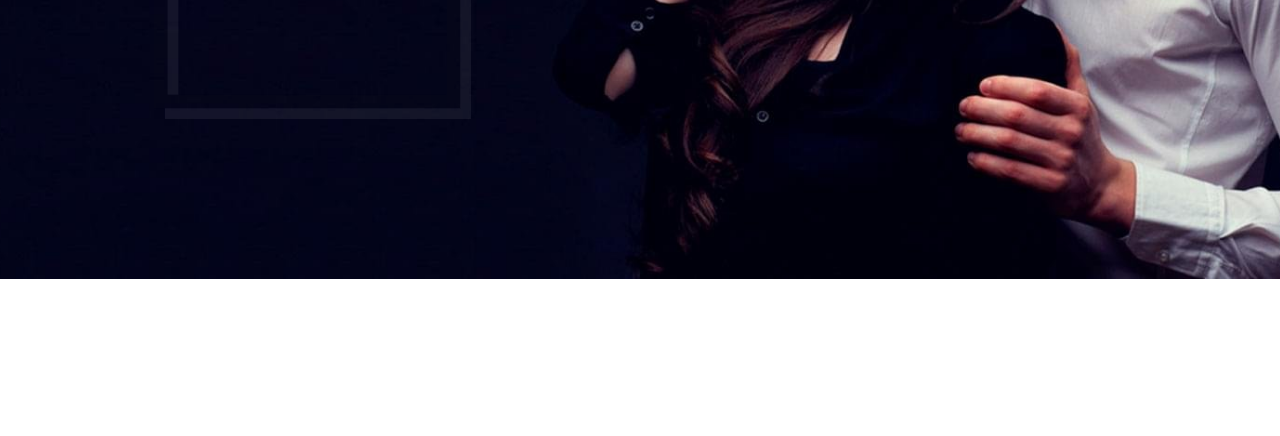
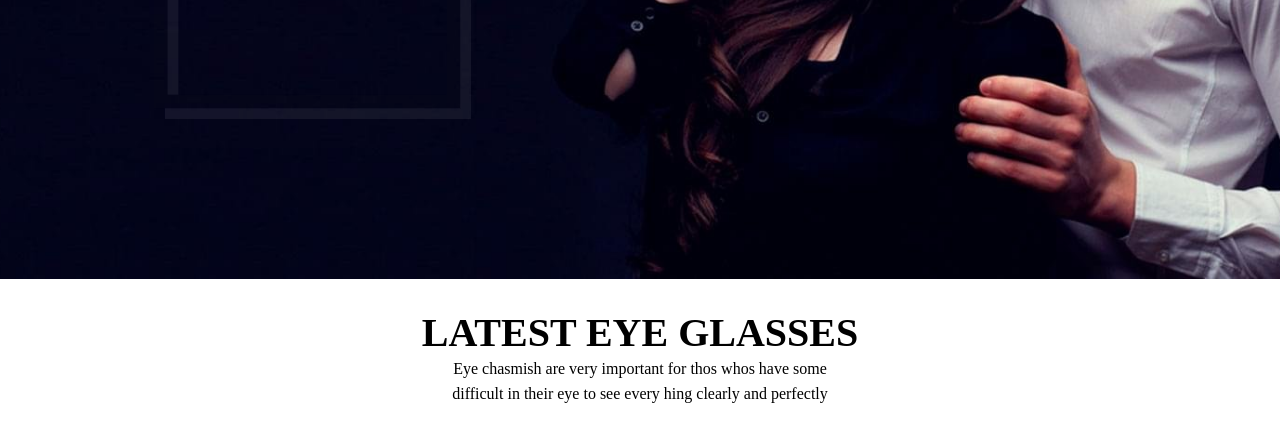
Before and after one commit to shakil-1/Sunglass, a plain HTML site: page index.html in a window 1280 px wide. Shown: the part 521-957 px from the top of the page. Before the commit the page ends 800 px from the top, so only its background shows below. Drawn offline with Linux system fonts and the light colour scheme.

Commit message:
text heading added

```diff
--- a/index.html
+++ b/index.html
@@ -13,8 +13,8 @@
     <div class="banner">
       <div class="banner1">
         <div class="nav-content">
-          <div style="padding:10px">
-            <h3>Unbelievable low prices</h3>
+          <div style="padding: 10px">
+            <h3 >Unbelievable low prices</h3>
             <h1>
               GLASSES FOR <br />
               MEN & WOMEN
@@ -24,5 +24,15 @@
         </div>
       </div>
     </div>
+    <!-- LATEST EYE GLASSES -->
+    <div style="padding: 30px 0;">
+      <div>
+        <h2 class="heading-1">LATEST EYE GLASSES</h2>
+        <p class="heading-2">
+          Eye chasmish are very important for thos whos have some <br />
+          difficult in their eye to see every hing clearly and perfectly
+        </p>
+      </div>
+    </div>
   </body>
 </html>
--- a/style.css
+++ b/style.css
@@ -1,6 +1,7 @@
 * {
     margin: 0;
     padding: 0;
+    box-sizing: border-box;
 }
 
 .banner {
@@ -48,3 +49,14 @@
     font-weight: bold;
     line-height: 50px;
 }
+
+/* ?????????????????????????????? */
+.heading-1{
+   text-align: center;
+   font-size: 40px;
+   font-weight: bold;
+}
+.heading-2{
+    text-align: center;
+    line-height: 25px;
+}
```
